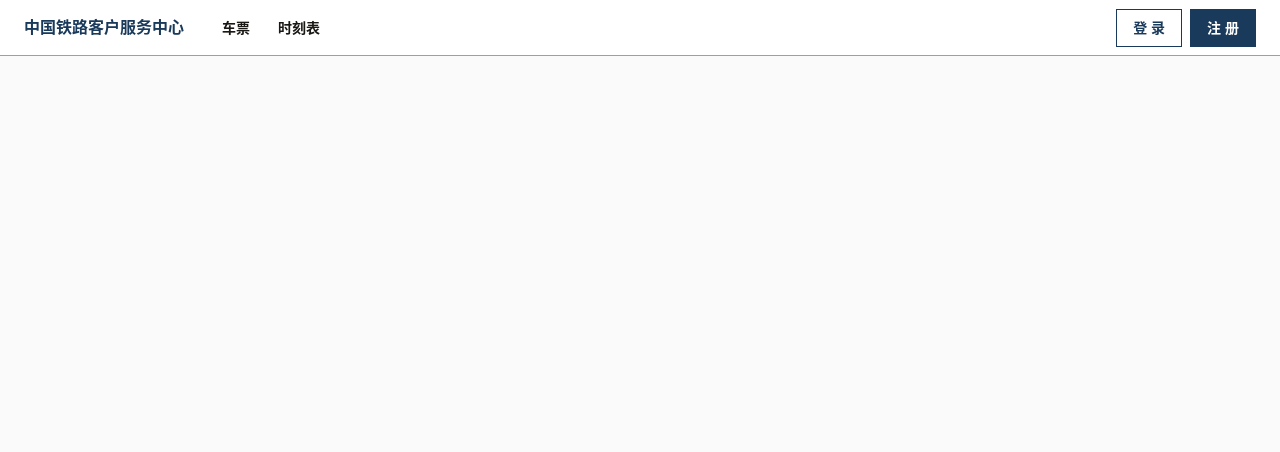
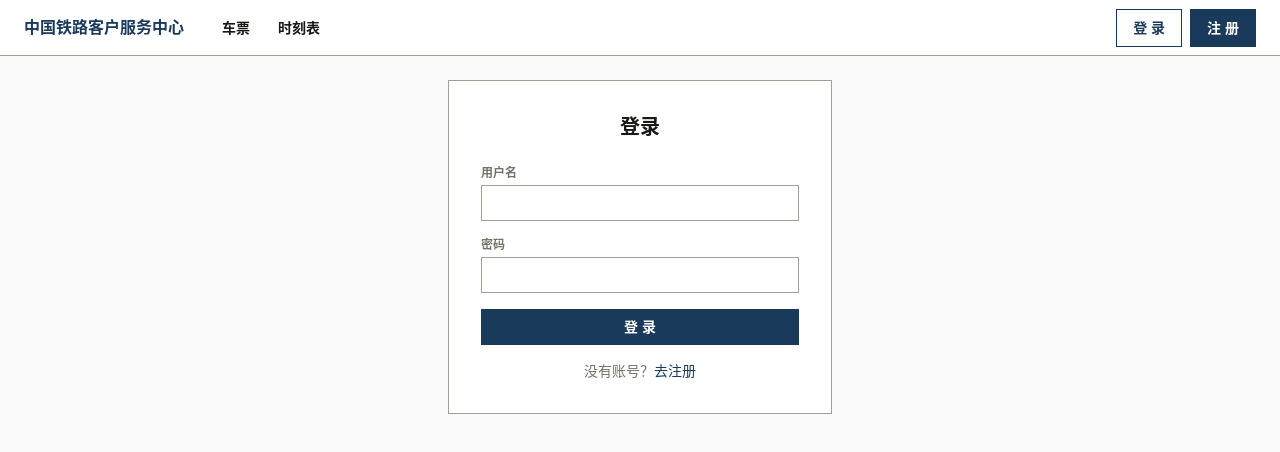
Before and after one commit to konglils/12306, a React (Vite) app in the folder frontend/: page /signin in a window 1280 px wide. Shown: the top 452 px of the page. Built offline with nearby package versions, Linux system fonts and the light colour scheme; no server answers.

Commit message:
feat: 实现登录页面

```diff
--- a/frontend/src/App.tsx
+++ b/frontend/src/App.tsx
@@ -1,10 +1,12 @@
 import { useEffect } from 'react'
-import { Link, Route, Routes, useLocation } from 'react-router-dom'
+import { Link, Route, Routes, useLocation, useNavigate } from 'react-router-dom'
 import Home from './pages/Home'
 import Tickets from './pages/Tickets'
 import Trains from './pages/Trains'
+import Signin from './pages/Signin'
 import Signup from './pages/Signup'
 import { useStations } from './store/stations'
+import { useAuth } from './store/auth'
 
 function NavLink({ to, children }: { to: string; children: React.ReactNode }) {
   const location = useLocation()
@@ -25,8 +27,17 @@ function NavLink({ to, children }: { to: string; children: React.ReactNode }) {
 
 export default function App() {
   const fetchStations = useStations(s => s.fetch)
+  const checkSession = useAuth(s => s.check)
+  const username = useAuth(s => s.username)
+  const signout = useAuth(s => s.signout)
+  const navigate = useNavigate()
 
-  useEffect(() => { fetchStations() }, [])
+  useEffect(() => { fetchStations(); checkSession() }, [])
+
+  async function handleSignout() {
+    await signout()
+    navigate('/')
+  }
 
   return (
     <div className="min-h-screen bg-page">
@@ -38,7 +49,19 @@ export default function App() {
           <NavLink to="/tickets">车票</NavLink>
           <NavLink to="/trains">时刻表</NavLink>
         </nav>
-        <div className="flex gap-2 ml-auto">
+        <div className="flex gap-2 ml-auto items-center">
+          {username ? (
+            <>
+              <span className="text-sm font-semibold text-ink">{username}</span>
+              <button
+                onClick={handleSignout}
+                className="px-4 py-2 border text-sm font-semibold cursor-pointer text-primary border-primary transition-all hover:bg-primary hover:text-white"
+              >
+                登 出
+              </button>
+            </>
+          ) : (
+            <>
               <Link
                 to="/signin"
                 className="px-4 py-2 border text-sm font-semibold no-underline text-primary border-primary transition-all hover:bg-primary hover:text-white"
@@ -51,6 +74,8 @@ export default function App() {
               >
                 注 册
               </Link>
+            </>
+          )}
         </div>
       </header>
 
@@ -60,6 +85,7 @@ export default function App() {
           <Route path="/tickets" element={<Tickets />} />
           <Route path="/trains" element={<Trains />} />
           <Route path="/trains/:code" element={<Trains />} />
+          <Route path="/signin" element={<Signin />} />
           <Route path="/signup" element={<Signup />} />
         </Routes>
       </main>
--- /dev/null
+++ b/frontend/src/pages/Signin.tsx
@@ -0,0 +1,77 @@
+import { useState } from 'react'
+import { Link, useNavigate } from 'react-router-dom'
+import axios from 'axios'
+import { useAuth } from '../store/auth'
+
+export default function Signin() {
+  const navigate = useNavigate()
+  const signin = useAuth(s => s.signin)
+  const [username, setUsername] = useState('')
+  const [password, setPassword] = useState('')
+  const [error, setError] = useState('')
+  const [submitting, setSubmitting] = useState(false)
+
+  async function handleSubmit(e: React.FormEvent) {
+    e.preventDefault()
+    setError('')
+    setSubmitting(true)
+    try {
+      await signin(username, password)
+      navigate('/tickets')
+    } catch (err) {
+      if (axios.isAxiosError(err) && err.response) {
+        setError(err.response.data.message || '登录失败')
+      } else {
+        setError('网络错误，请稍后重试')
+      }
+    } finally {
+      setSubmitting(false)
+    }
+  }
+
+  return (
+    <div className="max-w-sm mx-auto">
+      <section className="bg-card border border-stroke px-8 py-8">
+        <h1 className="text-xl font-bold text-ink mb-6 text-center">登录</h1>
+
+        <form onSubmit={handleSubmit} className="flex flex-col gap-4">
+          <div>
+            <label className="block text-xs font-semibold text-muted mb-1">用户名</label>
+            <input
+              type="text"
+              value={username}
+              onChange={e => setUsername(e.target.value)}
+              className="w-full h-9 px-2.5 text-sm border border-stroke bg-card text-ink outline-none focus:border-primary focus:ring-2 focus:ring-primary/20"
+            />
+          </div>
+
+          <div>
+            <label className="block text-xs font-semibold text-muted mb-1">密码</label>
+            <input
+              type="password"
+              value={password}
+              onChange={e => setPassword(e.target.value)}
+              className="w-full h-9 px-2.5 text-sm border border-stroke bg-card text-ink outline-none focus:border-primary focus:ring-2 focus:ring-primary/20"
+            />
+          </div>
+
+          {error && (
+            <p className="text-sm text-accent">{error}</p>
+          )}
+
+          <button
+            type="submit"
+            disabled={submitting}
+            className="h-9 border border-primary bg-primary text-white font-bold text-sm cursor-pointer hover:bg-primary-hi hover:border-primary-hi disabled:opacity-50"
+          >
+            {submitting ? '登录中...' : '登 录'}
+          </button>
+        </form>
+
+        <p className="text-sm text-muted mt-4 text-center">
+          没有账号？<Link to="/signup" className="text-primary hover:text-primary-hi">去注册</Link>
+        </p>
+      </section>
+    </div>
+  )
+}
--- /dev/null
+++ b/frontend/src/store/auth.ts
@@ -0,0 +1,30 @@
+import axios from 'axios'
+import { create } from 'zustand'
+
+interface AuthState {
+  username: string | null
+  check: () => Promise<void>
+  signin: (username: string, password: string) => Promise<void>
+  signout: () => Promise<void>
+}
+
+export const useAuth = create<AuthState>((set) => ({
+  username: null,
+
+  check: async () => {
+    try {
+      const res = await axios.get('/api/session')
+      if (res.status === 200) set({ username: res.data.username })
+    } catch { /* 204 or error, stay null */ }
+  },
+
+  signin: async (username, password) => {
+    await axios.post('/api/sessions', { username, password })
+    set({ username })
+  },
+
+  signout: async () => {
+    await axios.delete('/api/session')
+    set({ username: null })
+  },
+}))
```
Lines whose indentation alone changed are shown as unchanged.
